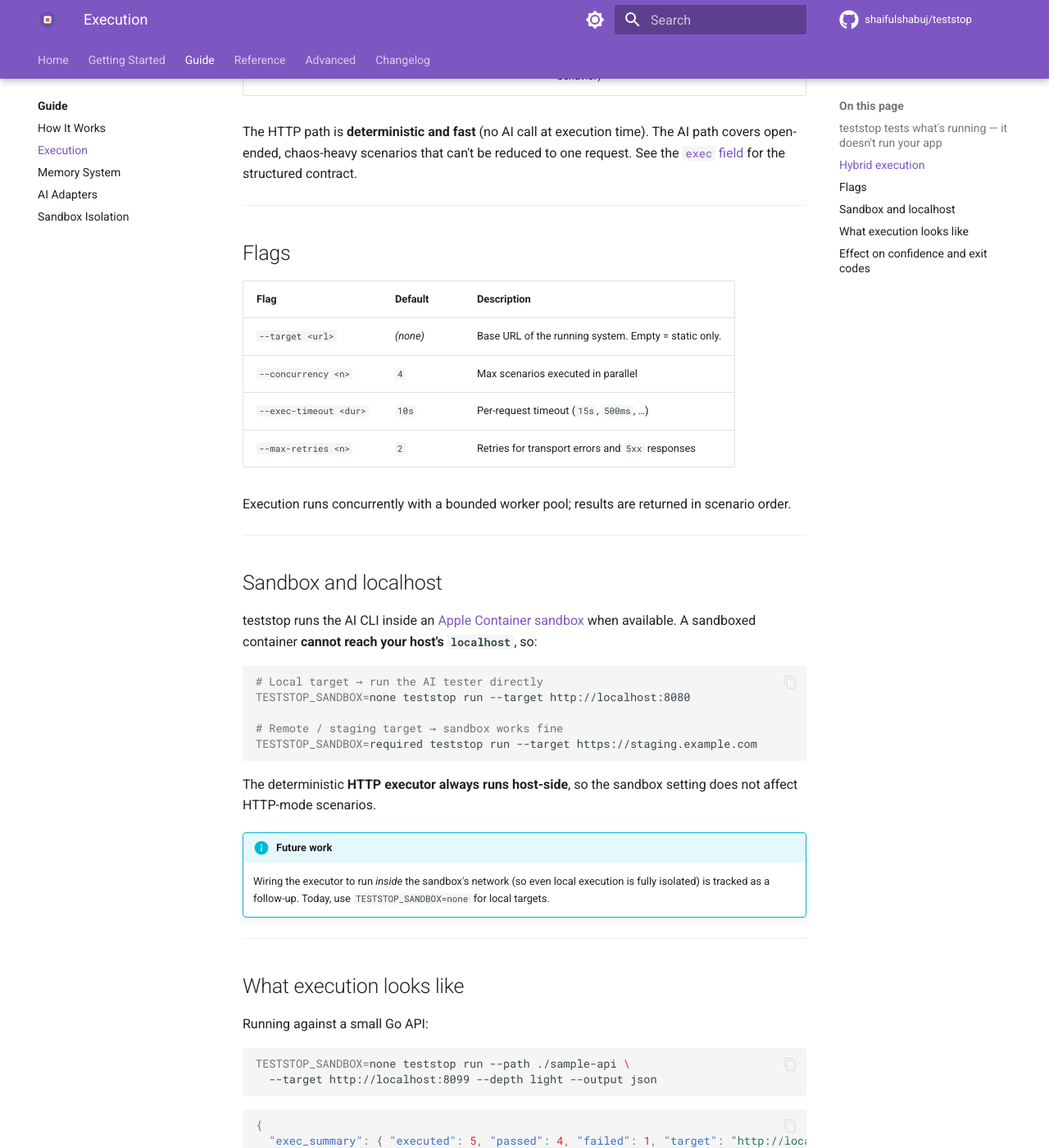
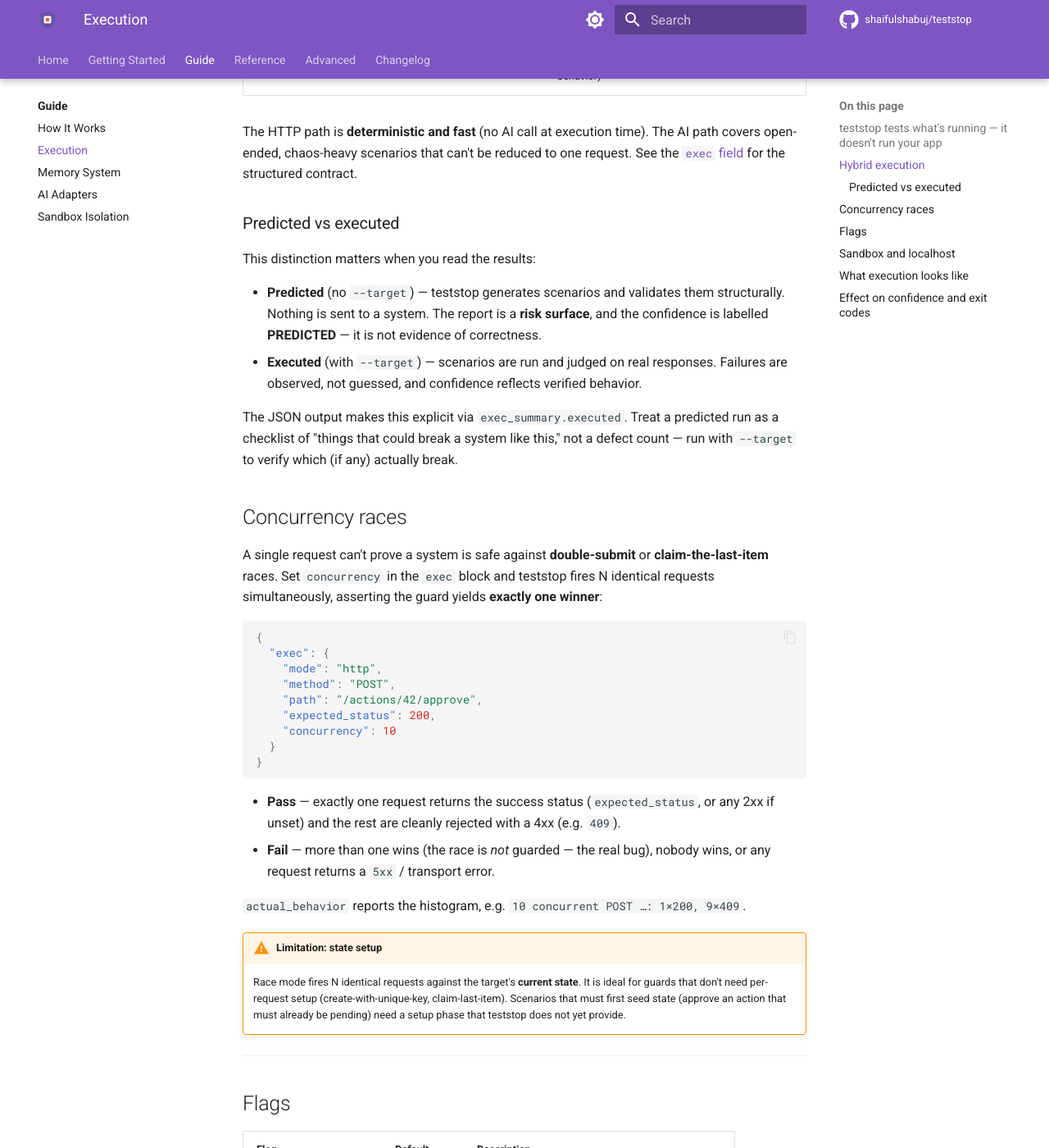
Before and after one commit to shaifulshabuj/teststop, an MkDocs documentation site: the page built from docs/guide/execution.md, in a window 1280 px wide and 1400 px high, scrolled down 1688 px. Shown: the whole window at 82% size. Built offline with MkDocs 1.6.1 and Material for MkDocs 9.7.7, drawn with Linux system fonts in a browser that asks for light colours; comment, search, counter and statistics services are not loaded; the version menu is left out.

Commit message:
docs: document concurrency mode + predicted/executed; prep v0.3.0
Co-Authored-By: Claude Opus 4.8 <noreply@anthropic.com>

````diff
--- a/.goreleaser.yaml
+++ b/.goreleaser.yaml
@@ -25,3 +25,6 @@ release:
   github:
     owner: shaifulshabuj
     name: teststop
+  # Tags containing a pre-release suffix (e.g. v0.3.0-rc.1) are marked as
+  # GitHub pre-releases automatically.
+  prerelease: auto
--- a/docs/guide/execution.md
+++ b/docs/guide/execution.md
@@ -52,6 +52,52 @@ AI path covers open-ended, chaos-heavy scenarios that can't be reduced to one
 request. See the [`exec` field](../reference/scenarios.md#exec) for the structured
 contract.
 
+### Predicted vs executed
+
+This distinction matters when you read the results:
+
+- **Predicted** (no `--target`) — teststop generates scenarios and validates them
+  structurally. Nothing is sent to a system. The report is a **risk surface**, and
+  the confidence is labelled **PREDICTED** — it is not evidence of correctness.
+- **Executed** (with `--target`) — scenarios are run and judged on real responses.
+  Failures are observed, not guessed, and confidence reflects verified behavior.
+
+The JSON output makes this explicit via `exec_summary.executed`. Treat a predicted
+run as a checklist of "things that could break a system like this," not a
+defect count — run with `--target` to verify which (if any) actually break.
+
+## Concurrency races
+
+A single request can't prove a system is safe against **double-submit** or
+**claim-the-last-item** races. Set `concurrency` in the `exec` block and teststop
+fires N identical requests simultaneously, asserting the guard yields **exactly
+one winner**:
+
+```json
+{
+  "exec": {
+    "mode": "http",
+    "method": "POST",
+    "path": "/actions/42/approve",
+    "expected_status": 200,
+    "concurrency": 10
+  }
+}
+```
+
+- **Pass** — exactly one request returns the success status (`expected_status`, or
+  any 2xx if unset) and the rest are cleanly rejected with a 4xx (e.g. `409`).
+- **Fail** — more than one wins (the race is *not* guarded — the real bug), nobody
+  wins, or any request returns a `5xx` / transport error.
+
+`actual_behavior` reports the histogram, e.g. `10 concurrent POST …: 1×200, 9×409`.
+
+!!! warning "Limitation: state setup"
+    Race mode fires N identical requests against the target's **current state**. It
+    is ideal for guards that don't need per-request setup (create-with-unique-key,
+    claim-last-item). Scenarios that must first seed state (approve an action that
+    must already be pending) need a setup phase that teststop does not yet provide.
+
 ---
 
 ## Flags
@@ -102,7 +148,7 @@ TESTSTOP_SANDBOX=none teststop run --path ./sample-api \
 
 ```json
 {
-  "exec_summary": { "executed": 5, "passed": 4, "failed": 1, "target": "http://localhost:8099" },
+  "exec_summary": { "executed": true, "count": 5, "passed": 4, "failed": 1, "target": "http://localhost:8099" },
   "executions": [
     {
       "scenario_id": "login-empty-whitespace-username",
````
Also changed, not shown: CHANGELOG.md (+28 -0 lines), README.md (+5 -0 lines), docs/changelog.md (+21 -0 lines), docs/reference/scenarios.md (+1 -0 lines).
